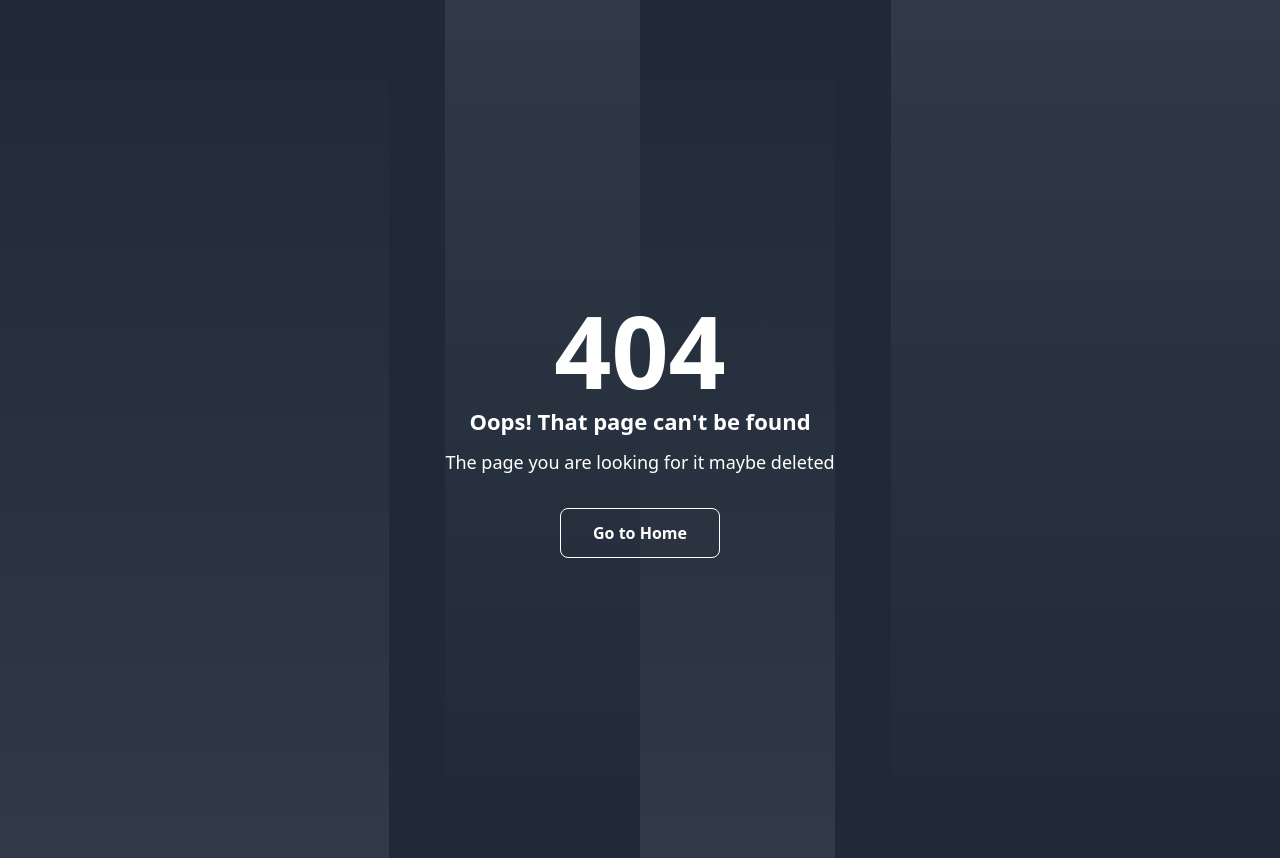
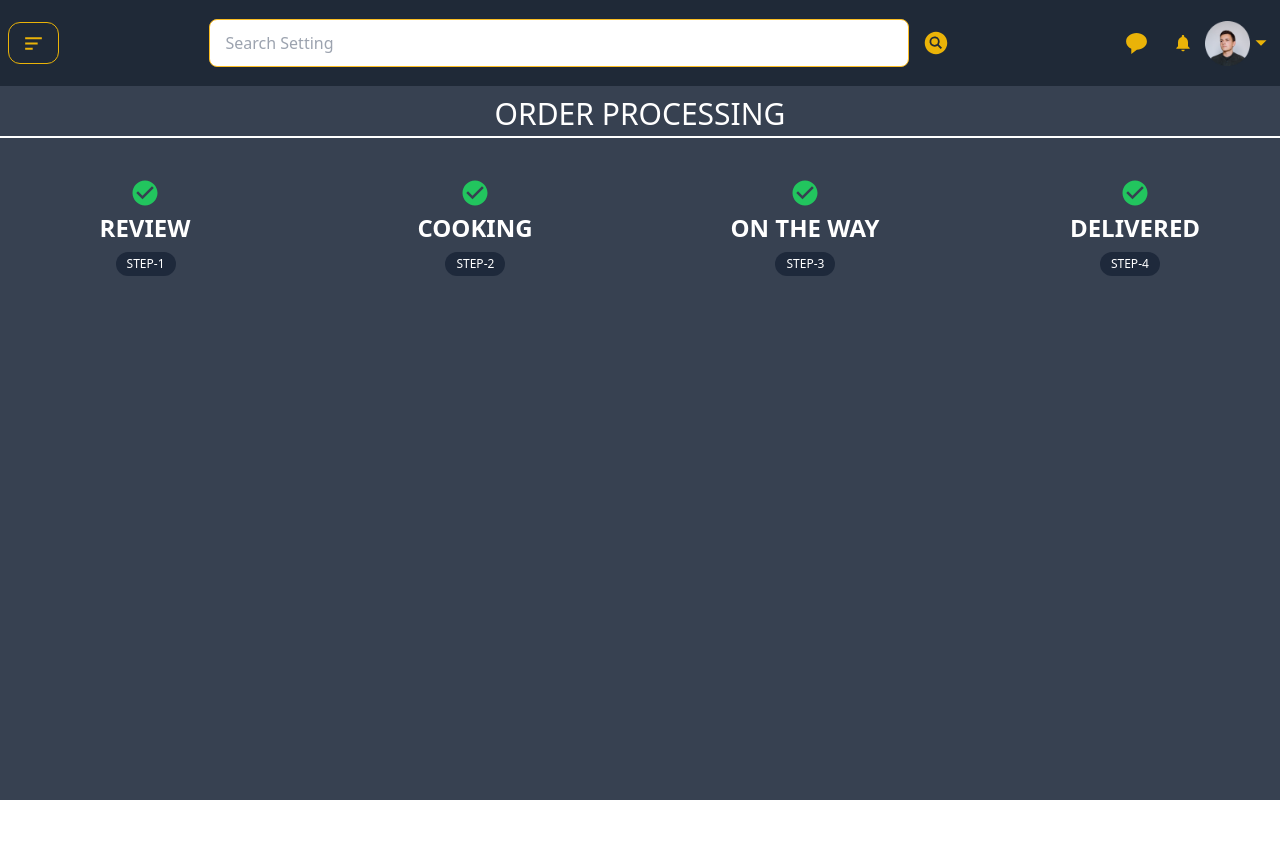
Before and after one commit to tamzid620/Frest_Meal, a React (Vite) app: page /adminOrderProcessing/1 in a window 1280 px wide. Before the commit this address had no page. After the commit the page ends 800 px from the top, so only its background shows below. Built offline with nearby package versions, Linux system fonts and the light colour scheme; a web font is replaced by a local one.

Commit message:
adminOrderProcessing added

```diff
--- a/src/Components/Layout/Layout.jsx
+++ b/src/Components/Layout/Layout.jsx
@@ -19,6 +19,7 @@
  location.pathname.includes('adminFoodItemAdd') ||
  location.pathname.includes('adminOrderList') ||
  location.pathname.includes('adminOrderDetails') ||
+ location.pathname.includes('adminOrderProcessing') ||
  location.pathname.includes('adminOrderDelivery')
 
     return (
--- a/src/Components/Pages/AdminPanel/Navigation/AdminOrderDetails.jsx
+++ b/src/Components/Pages/AdminPanel/Navigation/AdminOrderDetails.jsx
@@ -2,13 +2,11 @@
 import { useState } from "react";
 import { useEffect } from "react";
 import axios from "axios";
-import { useParams } from "react-router-dom";
+import { Link, useParams } from "react-router-dom";
 
 const AdminOrderDetails = () => {
-
   const [orderDetails, setOrderDetails] = useState([]);
-  const {orderId} = useParams()
-
+  const { orderId } = useParams();
 
   useEffect(() => {
     const user = JSON.parse(localStorage.getItem("user"));
@@ -19,18 +17,16 @@
 
     // get method -------------------
     axios
-      .get(`orderDetail.json/${orderId}`, {
+      .get(`https://backend.ap.loclx.io/api/order-detail/${orderId}`, {
         headers: headers,
       })
       .then((res) => {
         setOrderDetails(res.data.order);
       })
       .catch((error) => {
-        console.log("Error:", error);
+        console.error("Error:", error);
       });
   }, [orderId]);
-  console.log(orderId);
-  console.log(orderDetails);
 
   return (
     <div className="text-yellow-500 bg-gray-300 min-h-screen">
@@ -42,26 +38,48 @@
       <div className="flex justify-center ">
         <div className="mt-24 w-full ">
           <h1 className="text-3xl flex justify-center text-black uppercase">
-            Order Details:{orderDetails.id}
+            Order Details
           </h1>
           <hr className="mt-1 border border-black mb-10" />
           {/* information section  */}
           <div className="text-black p-8 rounded-lg shadow-md">
             <div className="grid grid-cols-2 gap-4">
-              <div>
-                <p className="text-gray-600 font-bold text-xl">Name: <span className="text-lg text-black font-semibold ">{orderDetails.clientName}</span></p>
-                <p className="text-gray-600 font-bold text-xl">Email: <span className="text-lg text-black font-semibold ">{orderDetails.email}</span></p>
-                <p className="text-gray-600 font-bold text-xl">
-                  Address: <span className="text-lg text-black font-semibold ">{orderDetails.location}</span>
+              <div >
+                <p className="flex mb-2 text-gray-600 font-bold text-xl">
+                  Name:{" "}
+                  <span className="ms-5 text-lg text-black font-semibold ">
+                    {orderDetails.clientName}
+                  </span>
                 </p>
-                <p className="text-gray-600 font-bold text-xl">
-                  Phone No: <span className="text-lg text-black font-semibold ">{orderDetails.phoneNo}</span>
+                <p className="flex mb-2 text-gray-600 font-bold text-xl">
+                  Email:{" "}
+                  <span className="ms-5 text-lg text-black font-semibold ">
+                    {orderDetails.email}
+                  </span>
                 </p>
-                <p className="text-gray-600 font-bold text-xl">
-                  Order Code:<span className="text-lg text-black font-semibold ">{orderDetails.orderCode}</span>
+                <p className="flex mb-2 text-gray-600 font-bold text-xl">
+                  Address:{" "}
+                  <span className=" ms-5 text-lg text-black font-semibold ">
+                    {orderDetails.location}
+                  </span>
                 </p>
-                <p className="text-gray-600 font-bold text-xl">
-                  Total Amount:<span className="text-lg text-black font-semibold ">{orderDetails.totalAmount}</span>
+                <p className="flex mb-2 text-gray-600 font-bold text-xl">
+                  PhoneNo:{" "}
+                  <span className=" ms-5 text-lg text-black font-semibold ">
+                    {orderDetails.phoneNo}
+                  </span>
+                </p>
+                <p className="flex mb-2 text-gray-600 font-bold text-xl">
+                  OrderCode:
+                  <span className="ms-5 text-lg text-black font-semibold ">
+                    {orderDetails.orderCode}
+                  </span>
+                </p>
+                <p className= "flex mb-2 text-gray-600 font-bold text-xl">
+                  Total Amount:
+                  <span className="ms-5 text-lg text-black font-semibold ">
+                    {orderDetails.totalAmount}
+                  </span>
                 </p>
               </div>
               {/* Add other fields as needed */}
@@ -74,26 +92,19 @@
                   <tr>
                     <th>Food Name</th>
                     <th>Quantity</th>
+                    <th>Price</th>
                     <th>Subtotal</th>
                   </tr>
                 </thead>
                 {/* Table body */}
                 <tbody>
                   {orderDetails.items &&
-                    orderDetails.items.map((foodItem) => (
-                      <tr key={foodItem.id}>
-                        <td>
-                          {" "}
-                          {orderDetails.items &&
-                            orderDetails.items.map((foodItem, index) => (
-                              <span key={index}>
-                                {foodItem.foodName}
-                                {index < orderDetails.items.length - 1 &&  ", "}
-                              </span>
-                            ))}
-                        </td>
-                        <td>{foodItem.quantity}</td>
-                        <td>{foodItem.subTotal}</td>
+                    orderDetails.items.map((order) => (
+                      <tr key={order.id}>
+                        <td>{order.foodName}</td>
+                        <td>{order.quantity}</td>
+                        <td>{order.price}</td>
+                        <td>{order.subTotal}</td>
                       </tr>
                     ))}
                 </tbody>
@@ -101,9 +112,14 @@
             </div>
 
             <div className="flex justify-center gap-5 mt-8">
-              <button className="btn-sm bg-green-500 rounded-lg font-semibold uppercase hover:bg-green-800 hover:text-white">
+              {/* <button className="btn-sm bg-green-500 rounded-lg font-semibold uppercase hover:bg-green-800 hover:text-white">
                 Approve
-              </button>
+              </button> */}
+              <Link to={`/adminOrderProcessing/${orderDetails.id}`}>
+                        <button className="btn-sm bg-green-500 rounded-lg font-semibold uppercase hover:bg-green-800 hover:text-white">
+                        Approve
+                        </button>
+                      </Link>
               <button className="btn-sm bg-red-500 rounded-lg font-semibold uppercase hover:bg-red-800 hover:text-white">
                 Decline
               </button>
--- a/src/Components/Pages/AdminPanel/Navigation/AdminOrderList.jsx
+++ b/src/Components/Pages/AdminPanel/Navigation/AdminOrderList.jsx
@@ -8,12 +8,6 @@
 const AdminOrderList = () => {
   const [orderList, setOrderList] = useState([]);
 
-  // useEffect(()=> {
-  // axios.get(`orderList.json`)
-  // .then((res) => res.data.orderList)
-  // .then((data) => setOrderList(data))
-  // },[])
-  // console.log(orderList);
   useEffect(() => {
     const token = localStorage.getItem("token");
     if (!token) {
@@ -33,7 +27,7 @@
       };
       // get foodItem data ---------------
       axios
-        .get(`orderList.json`, {
+        .get(`https://backend.ap.loclx.io/api/order-list`, {
           headers: headers,
         })
         .then((res) => {
@@ -44,7 +38,6 @@
         });
     }
   }, []);
-  console.log(orderList);
 
   return (
     <div className="text-yellow-500 bg-gray-300 min-h-screen">
--- /dev/null
+++ b/src/Components/Pages/AdminPanel/Navigation/AdminOrderProcessing.jsx
@@ -0,0 +1,88 @@
+import SearchPanel from "../Dashboard/SearchPanel/SearchPanel";
+import { MdCheckCircle } from "react-icons/md";
+
+const AdminOrderProcessing = () => {
+  return (
+    <div className="text-yellow-500 bg-gray-700 min-h-screen">
+      <div className="fixed z-10 w-full">
+        <SearchPanel />
+      </div>
+
+      {/* main section  */}
+      <div className="flex justify-center ">
+        <div className="mt-24 w-full ">
+          <h1 className="text-3xl flex justify-center text-white uppercase">
+            Order Processing
+          </h1>
+          <hr className="mt-1 border border-white mb-10" />
+          {/* information section  */}
+          <div className="grid sm: grid-cols-1 md:grid-cols-4 lg:grid-cols-4 gap-10">
+            {/* review section  */}
+            <div className="text-white flex justify-center uppercase">
+              <div>
+                <p className="flex justify-center mb-1">
+                  <MdCheckCircle size={30} className = "text-green-500" />
+                </p>
+                <p className="font-bold text-2xl uppercaseflex justify-center ">
+                  Review
+                </p>
+                <p className="btn-xs w-[60px] ms-[16px] bg-slate-800 text-white rounded-2xl mt-2 flex items-center justify-center">
+                  step-1
+                </p>
+              </div>
+            </div>
+
+            {/* Cooking section  */}
+            <div className="text-white flex justify-center uppercase">
+              <div>
+                <p className="flex justify-center mb-1">
+                  <MdCheckCircle size={30} className = "text-green-500" />
+                </p>
+                <p className="font-bold text-2xl uppercaseflex justify-center ">
+                  Cooking
+                </p>
+                <p className="btn-xs w-[60px] ms-[28px] bg-slate-800 text-white rounded-2xl mt-2 flex items-center justify-center">
+                  step-2
+                </p>
+              </div>
+            </div>
+
+            {/* On the Way section  */}
+            <div className="text-white flex justify-center uppercase">
+              <div>
+                <p className="flex justify-center mb-1">
+                  <MdCheckCircle size={30} className = "text-green-500" />
+                </p>
+                <p className="font-bold text-2xl uppercaseflex justify-center ">
+                  On the Way
+                </p>
+                <p className="btn-xs w-[60px] ms-[45px] bg-slate-800 text-white rounded-2xl mt-2 flex items-center justify-center">
+                  step-3
+                </p>
+              </div>
+            </div>
+
+            {/* Delivered section  */}
+            <div className="text-white flex justify-center uppercase">
+              <div>
+                <p className="flex justify-center mb-1">
+                  <MdCheckCircle size={30} className = "text-green-500" />
+                </p>
+                <p className="font-bold text-2xl uppercaseflex justify-center ">
+                  Delivered
+                </p>
+                <p className="btn-xs w-[60px] ms-[30px] bg-slate-800 text-white rounded-2xl mt-2 flex items-center justify-center">
+                  step-4
+                </p>
+              </div>
+            </div>
+
+
+          </div>
+        </div>
+      </div>
+    </div>
+  );
+};
+
+export default AdminOrderProcessing;
--- a/src/Components/Shared/OnlineOrder/OnlineOrder.jsx
+++ b/src/Components/Shared/OnlineOrder/OnlineOrder.jsx
@@ -49,7 +49,7 @@
       <div className="flex justify-center" data-aos="zoom-in-up">
         <div className="max-w-screen-xl mx-auto mt-10 gap-10 grid sm:grid-cols-1 md:grid-cols-2 lg:grid-cols-3">
           {/* food item -1 */}
-          <div className=" rounded-xl border-t-2 border-yellow-500 shadow-lg shadow-yellow-500 p-3 w-80 transition-transform transform hover:scale-105">
+          <div data-aos="flip-up" className=" rounded-xl border-t-2 border-yellow-500 shadow-lg shadow-yellow-500 p-3 w-80 transition-transform transform hover:scale-105">
             <img className="w-80 h-48 rounded-lg" src={photo9} alt="" />
             <div>
               <h1 className=" text-xl text-white font-semibold uppercase mt-5">
@@ -87,7 +87,7 @@
           </div>
 
           {/* food item -2 */}
-          <div className=" rounded-xl border-t-2 border-yellow-500 shadow-lg shadow-yellow-500 p-3 w-80 transition-transform transform hover:scale-105">
+          <div data-aos="flip-up" className=" rounded-xl border-t-2 border-yellow-500 shadow-lg shadow-yellow-500 p-3 w-80 transition-transform transform hover:scale-105">
             <img className="w-80 h-48 rounded-lg" src={photo6} alt="" />
             <div>
               <h1 className=" text-xl text-white font-semibold uppercase mt-5">
@@ -125,7 +125,7 @@
           </div>
 
           {/* food item -3 */}
-          <div className=" rounded-xl  border-t-2 border-yellow-500 shadow-lg shadow-yellow-500 p-3 w-80 transition-transform transform hover:scale-105">
+          <div data-aos="flip-up" className=" rounded-xl  border-t-2 border-yellow-500 shadow-lg shadow-yellow-500 p-3 w-80 transition-transform transform hover:scale-105">
             <img className="w-80 h-48 rounded-lg" src={photo4} alt="" />
             <div>
               <h1 className=" text-xl text-white font-semibold uppercase mt-5">
@@ -163,7 +163,7 @@
           </div>
 
           {/* food item -4 */}
-          <div className=" rounded-xl border-t-2 border-yellow-500 shadow-lg shadow-yellow-500 p-3 w-80 transition-transform transform hover:scale-105">
+          <div data-aos="flip-up" className=" rounded-xl border-t-2 border-yellow-500 shadow-lg shadow-yellow-500 p-3 w-80 transition-transform transform hover:scale-105">
             <img className="w-80 h-48 rounded-lg" src={photo5} alt="" />
             <div>
               <h1 className=" text-xl text-white font-semibold uppercase mt-5">
@@ -201,7 +201,7 @@
           </div>
 
           {/* food item -5 */}
-          <div className=" rounded-xl border-t-2 border-yellow-500 shadow-lg shadow-yellow-500 p-3 w-80 transition-transform transform hover:scale-105">
+          <div data-aos="flip-up" className=" rounded-xl border-t-2 border-yellow-500 shadow-lg shadow-yellow-500 p-3 w-80 transition-transform transform hover:scale-105">
             <img className="w-80 h-48 rounded-lg" src={photo3} alt="" />
             <div>
               <h1 className=" text-xl text-white font-semibold uppercase mt-5">
@@ -239,7 +239,7 @@
           </div>
 
           {/* food item -6 */}
-          <div className=" rounded-xl border-t-2 border-yellow-500 shadow-lg shadow-yellow-500 p-3 w-80 transition-transform transform hover:scale-105">
+          <div data-aos="flip-up" className=" rounded-xl border-t-2 border-yellow-500 shadow-lg shadow-yellow-500 p-3 w-80 transition-transform transform hover:scale-105">
             <img className="w-80 h-48 rounded-lg" src={photo2} alt="" />
             <div>
               <h1 className=" text-xl text-white font-semibold uppercase mt-5">
@@ -277,7 +277,7 @@
           </div>
 
           {/* food item -7 */}
-          <div className=" rounded-xl border-t-2 border-yellow-500 shadow-lg shadow-yellow-500 p-3 w-80 transition-transform transform hover:scale-105">
+          <div data-aos="flip-up" className=" rounded-xl border-t-2 border-yellow-500 shadow-lg shadow-yellow-500 p-3 w-80 transition-transform transform hover:scale-105">
             <img className="w-80 h-48 rounded-lg" src={photo7} alt="" />
             <div>
               <h1 className=" text-xl text-white font-semibold uppercase mt-5">
@@ -315,7 +315,7 @@
           </div>
 
           {/* food item -8 */}
-          <div className=" rounded-xl border-t-2 border-yellow-500 shadow-lg shadow-yellow-500 p-3 w-80 transition-transform transform hover:scale-105">
+          <div data-aos="flip-up" className=" rounded-xl border-t-2 border-yellow-500 shadow-lg shadow-yellow-500 p-3 w-80 transition-transform transform hover:scale-105">
             <img className="w-80 h-48 rounded-lg" src={photo8} alt="" />
             <div>
               <h1 className=" text-xl text-white font-semibold uppercase mt-5">
@@ -353,7 +353,7 @@
           </div>
 
           {/* food item -9 */}
-          <div className=" rounded-xl border-t-2 border-yellow-500 shadow-lg shadow-yellow-500 p-3 w-80 transition-transform transform hover:scale-105">
+          <div data-aos="flip-up" className=" rounded-xl border-t-2 border-yellow-500 shadow-lg shadow-yellow-500 p-3 w-80 transition-transform transform hover:scale-105">
             <img className="w-80 h-48 rounded-lg" src={photo1} alt="" />
             <div>
               <h1 className=" text-xl text-white font-semibold uppercase mt-5">
--- a/src/main.jsx
+++ b/src/main.jsx
@@ -27,6 +27,7 @@
 import AdminOrderList from "./Components/Pages/AdminPanel/Navigation/AdminOrderList";
 import AdminOrderDelivery from "./Components/Pages/AdminPanel/Navigation/AdminOrderDelivery";
 import AdminOrderDetails from "./Components/Pages/AdminPanel/Navigation/AdminOrderDetails";
+import AdminOrderProcessing from "./Components/Pages/AdminPanel/Navigation/AdminOrderProcessing";
 
 const router = createBrowserRouter([
   {
@@ -129,6 +130,10 @@
         element: <AdminOrderDetails />,
       },
       {
+        path: "/adminOrderProcessing/:orderId",
+        element: <AdminOrderProcessing />,
+      },
+      {
         path: "/adminOrderDelivery",
         element: <AdminOrderDelivery />,
       },
```
